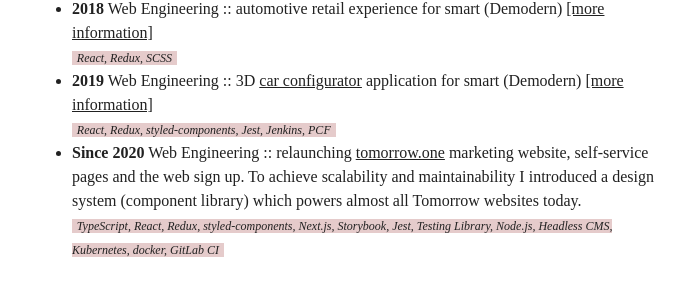
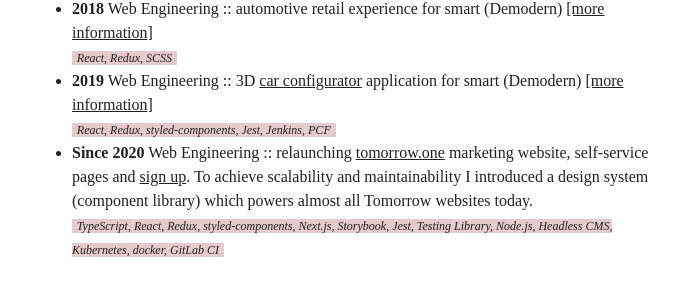
Before and after one commit to manuelpuchta/manuelpuchta.de, a Next.js app: page /cv in a window 1280 px wide. Shown: the part 1171-1474 px from the top of the page, without its empty margins (288-985 px from the left). Built offline with nearby package versions, Linux system fonts and the light colour scheme.

Commit message:
chore(cv): update

```diff
--- a/pages/cv.tsx
+++ b/pages/cv.tsx
@@ -101,7 +101,7 @@
           <cite>Vanilla JS, SCSS</cite>
         </li>
         <li>
-          <strong>2016</strong> Web Development :: Countdown Elbphilharmonie
+          <strong>2016</strong> Web Development :: Countdown Elbphilharmonie{' '}
           <a
             href="https://www.elbphilharmonie.de/en/mediatheque/next-door#!/"
             title="One of the developed campaign specials: Discover spots around the Elbphilharmonie"
@@ -150,12 +150,16 @@
         </li>
         <li>
           <strong>Since 2020</strong> Web Engineering :: relaunching{' '}
-          <a href="https://www.tomorrow.one" title="Tomorrow website">
+          <a href="https://www.tomorrow.one" title="Tomorrow marketing website">
             tomorrow.one
           </a>{' '}
-          marketing website, self-service pages and the web sign up. To achieve
-          scalability and maintainability I introduced a design system
-          (component library) which powers almost all Tomorrow websites today.
+          marketing website, self-service pages and{' '}
+          <a href="https://get.tomorrow.one" title="Tomorrow web sign up">
+            sign up
+          </a>
+          . To achieve scalability and maintainability I introduced a design
+          system (component library) which powers almost all Tomorrow websites
+          today.
           <br />
           <cite>
             TypeScript, React, Redux, styled-components, Next.js, Storybook,
```
